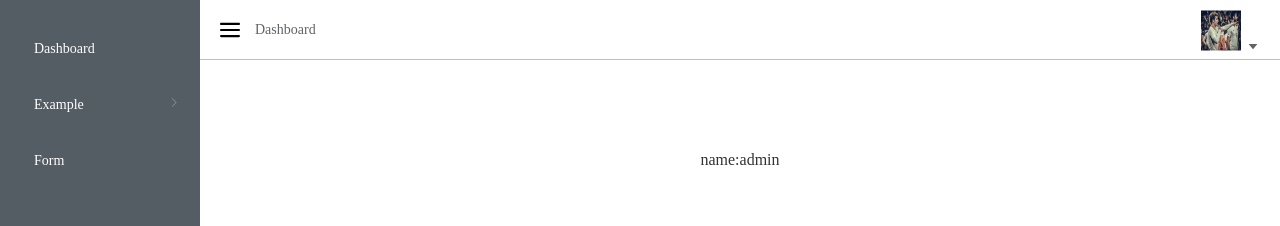
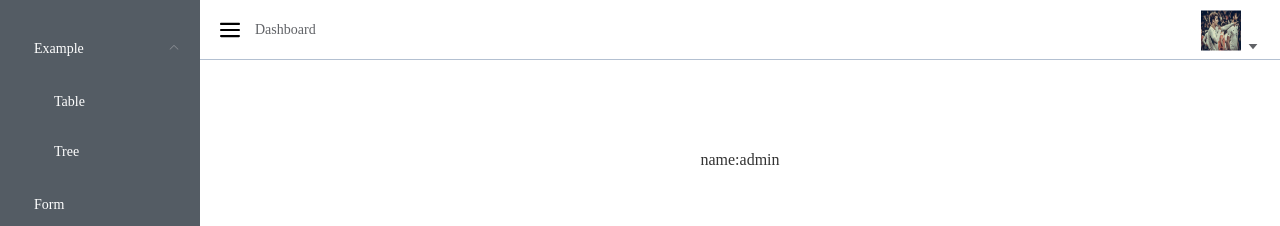
Before and after one commit to MandyQ/admin-template-Vue, a Vue app: page /login#/dashboard in a window 1280 px wide. Both pictures are taken after a click on the element "Example". Shown: the top 226 px of the page. Built offline with nearby package versions, Linux system fonts and the light colour scheme.

Commit message:
sidebar侧边栏修复完成

```diff
--- a/src/views/layout/components/Sidebar.vue
+++ b/src/views/layout/components/Sidebar.vue
@@ -2,11 +2,11 @@
 <template>
   <div>
     <el-menu
-      :default-active="activeIndex"
+      :default-active="$route.path"
       class="el-menu-demo"
       mode="vertical"
       @select="handleSelect"
-      :collapse="isCollapse"
+
       :router="true"
       background-color="#545c64"
       text-color="#fff"
@@ -24,36 +24,34 @@
 
 export default {
   components: { Sidebaritem },
-
   data() {
     return {
-        activeIndex: '1',
-        // isCollapse: true,
-
+      // activeIndex: '1',
+      // isCollapse: true, //二级导航hover展开还是点击展开
     };
   },
   computed: {
     //使用对象展开将getter混入 computed对象中 若想给getter取另一个名字，使用对象形式
     ...mapGetters(['sidebar']),
-      isCollapse() {
-        return !this.sidebar.opened
-      },
+    // isCollapse() {
+    //   return !this.sidebar.opened
+    // },
     routes() {
       // console.log(this.$router.options.routes)
       return this.$router.options.routes
     }
-
   },
   methods: {
     handleSelect(key, keyPath) {
       console.log(key, keyPath);
     },
-      // onMenuChange(page, fromHook)
   },
-    // beforeUpdate: function() {
-    //   return this.activeIndex = this.$route.matched[1].path
+  // watch: {
+  //   $route() {
+  //     this.handleSelect()
+  //   }
+  // }
 
-    // }
   }
 
 </script>
--- a/src/views/layout/components/SidebarItem.vue
+++ b/src/views/layout/components/SidebarItem.vue
@@ -1,23 +1,10 @@
 <template>
   <div>
-    <!-- <el-submenu index="" v-for="item in routesArr" :key="item.name" v-if="item.meta">
-        <template slot="title">
-          <svg-icon :icon-class="item.meta.icon" />
-          <span class="options_title">{{item.meta.title}}</span>
-        </template>
 
-        <el-menu-item index="" v-for= "secItem in item.children" :key="secItem.name" v-if="item.children && item.children.length>1">
-          <svg-icon :icon-class="secItem.meta.icon"/>
-          <span class="options_title" >{{secItem.meta.title}}</span>
-        </el-menu-item>
-      </el-submenu> -->
+    <!--eleUI里 template是ul , el-submenu是li el-menu-item-group是li里面的ul el-menu-item是li-->
 
+    <template v-for="item in routesArr" v-if="item.children && (item.children[0].name==='Dashboard'? false:true)">
 
-      <!-- template是ul , el-submenu是li el-menu-item-group是li里面的ul el-menu-item是li-->
-
-
-
-    <template v-for="item in routesArr" v-if="item.children">
       <router-link v-if="item.children.length===1" :key="item.children[0].name" :to="item.path+'/'+item.children[0].path">
         <el-menu-item index="item.path+'/'+item.children[0].path">
           <svg-icon :icon-class="item.meta.icon"/>
@@ -33,23 +20,15 @@
 
         <template v-for="secItem in item.children">
           <router-link :to="item.path + '/' + secItem.path" :key="secItem.name">
-            <el-menu-item index="item.path+'/'+secItem.path"  :key="secItem.name" v-if="item.children && item.children.length>1">
+            <el-menu-item index="item.path+'/'+secItem.path"  :key="secItem.name" v-if="item.children && item.children.length>1" v-on:click=getIndex >
               <svg-icon :icon-class="secItem.meta.icon"/>
               <span class="options_title" >{{secItem.meta.title}}</span>
             </el-menu-item>
           </router-link>
         </template>
 
-
-
-
       </el-submenu>
-
-
-
     </template>
-
-
   </div>
 </template>
 
@@ -59,19 +38,35 @@
   props:['routes'],
   data() {
     return {
-      routesArr:[]
+      routesArr:[],
+      // index:1
+    }
+  },
+  methods: {
+    getIndex(index) {
+      // console.log(index)
+      console.log(1111)
     }
   },
   created() {
     this.routesArr = this.routes // 用来接收父组件传过来的数据（props传过来的数据不能直接拿来用 不会同步到view层 why ??）
+
     console.log(this.routesArr)
-
+  },
+  mounted() {
+    this.getIndex()
   }
 
 
 }
 </script>
 
-<style>
+<style >
+/* eleUI侧边栏erji导航菜单高亮失灵，so */
+ .router-link-exact-active.router-link-active li span,
+ .router-link-exact-active.router-link-active li .svg-icon
+ {
+   color:#ff6600
+ }
 
 </style>
```
Lines whose indentation alone changed are shown as unchanged.
